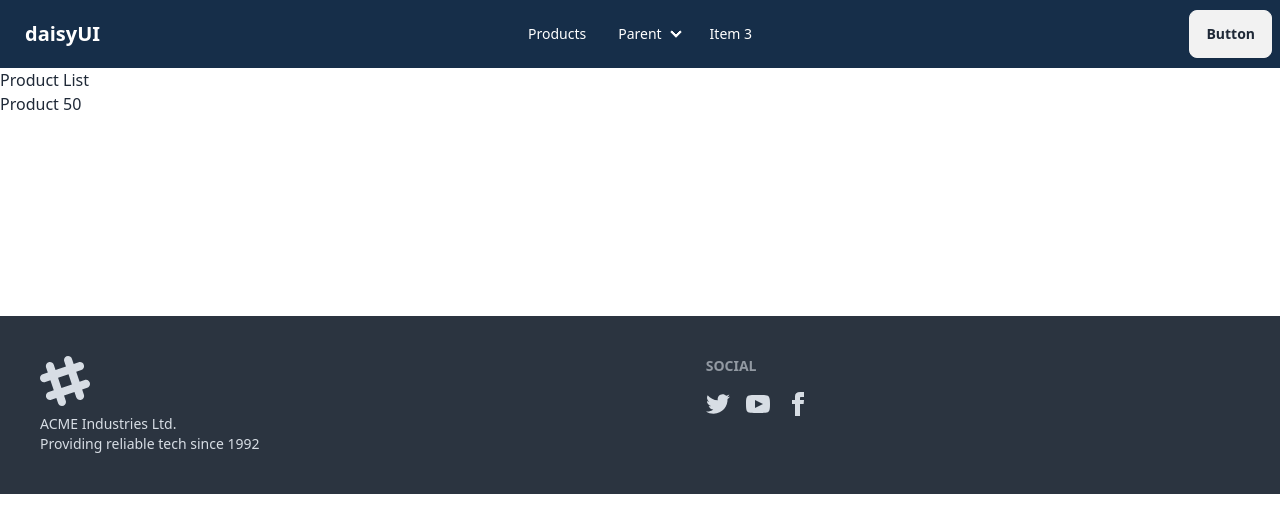
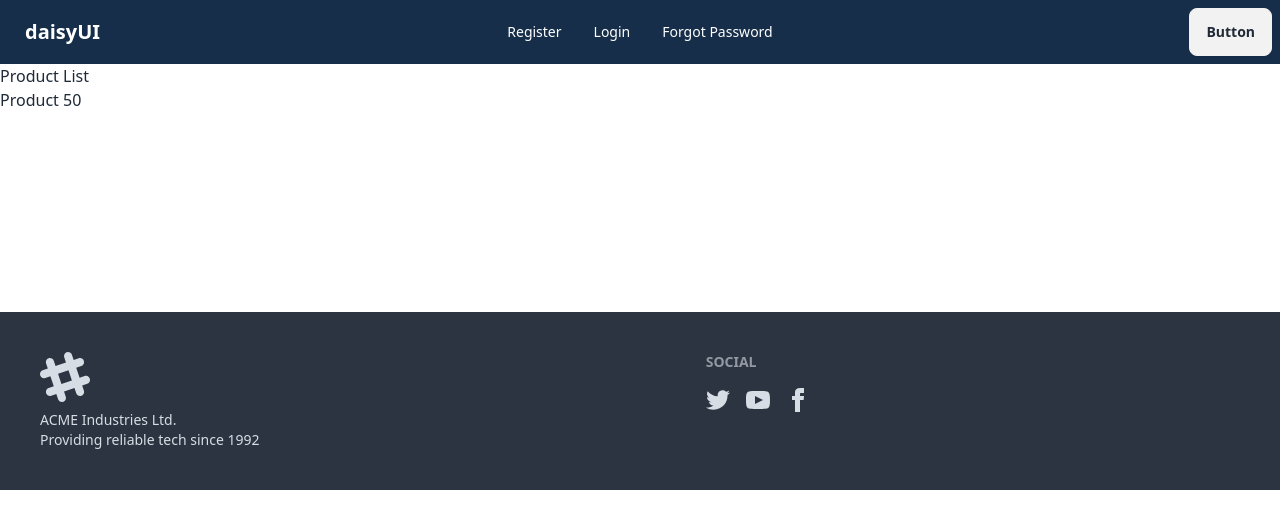
Before and after one commit to Pradyuman554/Next-Projects, a Next.js app in the folder project1/: page /products in a window 1280 px wide. Shown: the top 532 px of the page. Built offline with nearby package versions, Linux system fonts and the light colour scheme.

Commit message:
isActive

```diff
--- a/project1/src/app/components/NavBar/Navbar.js
+++ b/project1/src/app/components/NavBar/Navbar.js
@@ -1,6 +1,15 @@
+"use client";
 import Link from "next/link";
+import { usePathname } from "next/navigation";
+
+const navLinks = [
+  {name : "Register", link: "/register"},
+  {name : "Login", link: "/login"},
+  {name : "Forgot Password", link: "/forgot_password"}
+];
 
 export default function NavBar() {
+  const pathname = usePathname();
     return (
       <div className="navbar bg-[#162E49] text-white">
         <div className="navbar-start">
@@ -21,52 +30,27 @@ export default function NavBar() {
                 />
               </svg>
             </div>
-            <ul
-              tabIndex={0}
-              className="menu menu-sm dropdown-content bg-base-100 rounded-box z-[1] mt-3 w-52 p-2 shadow"
-            >
-              <li>
-                <Link href = "/products">Products</Link>
-              </li>
-              <li>
-                <a>Parent</a>
-                <ul className="p-2">
-                  <li>
-                    <a>Submenu 1</a>
-                  </li>
-                  <li>
-                    <a>Submenu 2</a>
-                  </li>
-                </ul>
-              </li>
-              <li>
-                <a>Item 3</a>
-              </li>
-            </ul>
+
+              {
+                navLinks.map((links) => {
+                  <Link href = {links.link}>{links.name}</Link>
+                }
+                )
+              }
           </div>
           <Link className="btn btn-ghost text-xl" href="/">daisyUI</Link>
         </div>
         <div className="navbar-center hidden lg:flex">
-          <ul className="menu menu-horizontal px-1">
-            <li>
-              <Link href = "/products" className="text-white">Products</Link>
-            </li>
-            <li>
-              <details>
-                <summary>Parent</summary>
-                <ul className="p-2">
-                  <li>
-                    <a>Submenu 1</a>
-                  </li>
-                  <li>
-                    <a>Submenu 2</a>
-                  </li>
-                </ul>
-              </details>
-            </li>
-            <li>
-              <a>Item 3</a>
-            </li>
+          <ul className="menu menu-horizontal px-1 ">
+          {
+                navLinks.map((links) => {
+                  const isActive = pathname.startsWith(links.link);
+                  return (
+                    <Link href = {links.link} className={isActive? "bg-white px-4 text-[#162E49]" : "px-4"}>{links.name}</Link>
+                  );
+                }
+                )
+              }
           </ul>
         </div>
         <div className="navbar-end">
--- a/project1/src/app/layout.tsx
+++ b/project1/src/app/layout.tsx
@@ -1,7 +1,6 @@
 import '../../style/globals.css';
 import NavBar from "./components/NavBar/Navbar"
 import Footer from "./components/Footer/Footer"
-
 
 export const metadata = {
   title: 'Next.js',
--- a/project1/src/app/products/page.tsx
+++ b/project1/src/app/products/page.tsx
@@ -5,7 +5,7 @@ export default function Products(){
     return (
     <>
         <h1>Product List</h1>
-        <Link href={`/products/${productId}`}>Product {productId}</Link>
+        <Link href={`/products/${productId}`} replace>Product {productId}</Link>
     </>
     );
 }
```
